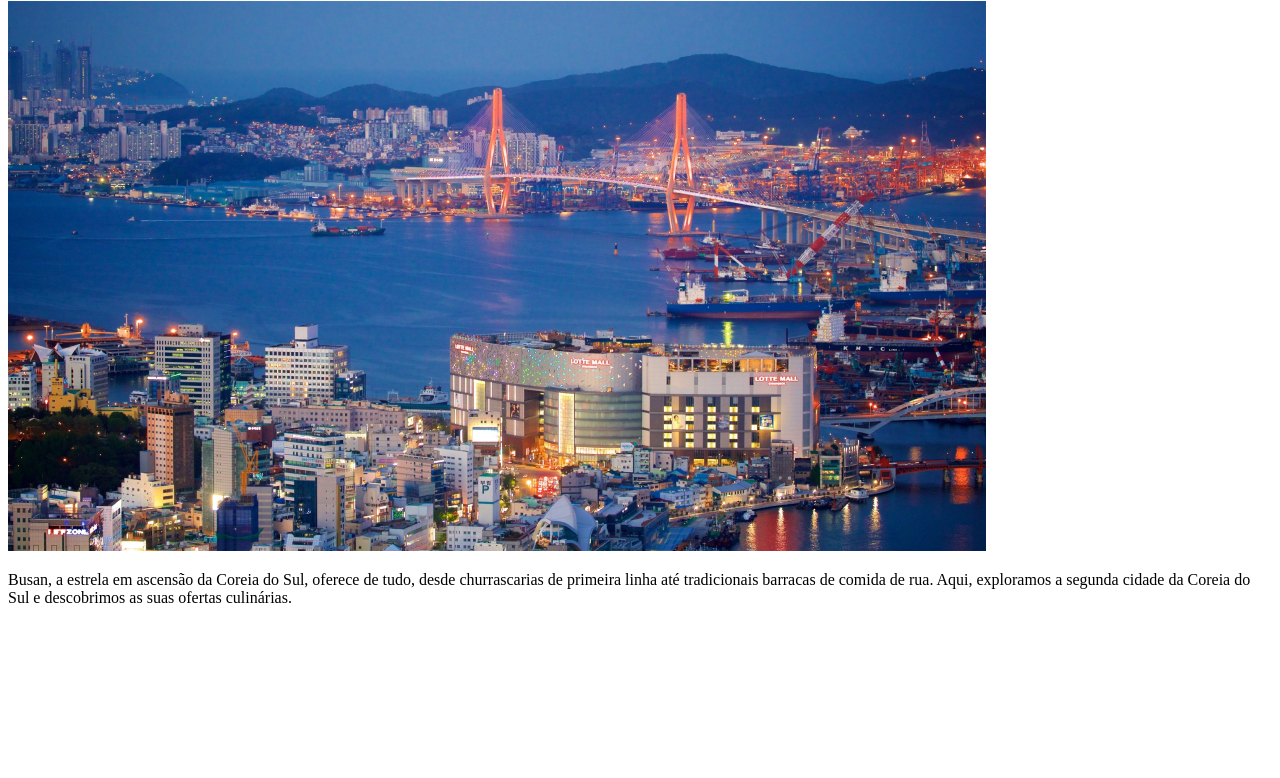
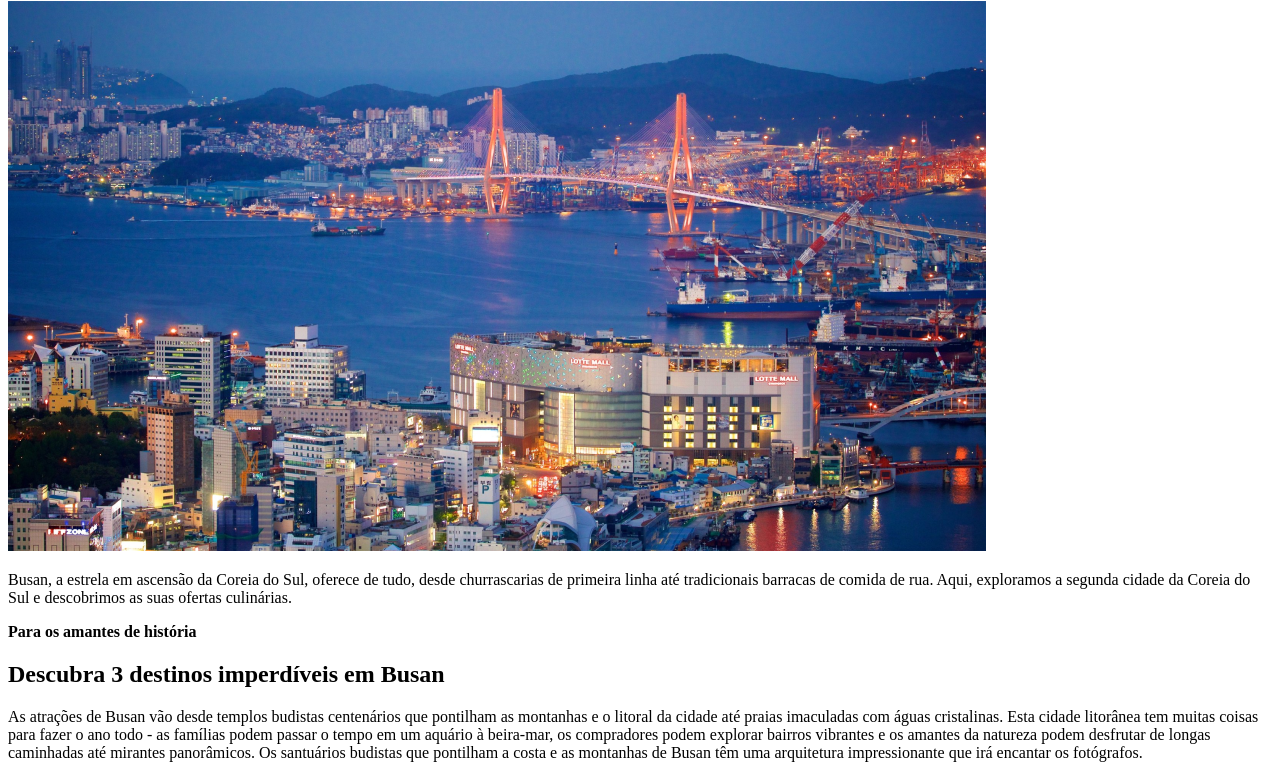
Before and after one commit to eduardaandrade07/locais-turisticos, a plain HTML site: page index.html in a window 1280 px wide. Shown: the part 105-883 px from the top of the page. Before the commit the page ends 800 px from the top, so only its background shows below. Drawn offline with Linux system fonts and the light colour scheme.

Commit message:
Criação da section.amantes-historia

```diff
--- a/index.html
+++ b/index.html
@@ -17,7 +17,16 @@
      </header>
 
      <div class="divider"></div>
-     <main></main>
+     <main>
+        <section class="amantes-historia">
+          <strong>Para os amantes de história</strong>
+          <h2>Descubra 3 destinos imperdíveis em Busan</h2>
+          <p>As atrações de Busan vão desde templos budistas centenários que pontilham as montanhas e o litoral da cidade até praias imaculadas com águas cristalinas. Esta cidade litorânea tem muitas coisas para fazer o ano todo - as famílias podem passar o tempo em um aquário à beira-mar, os compradores podem explorar bairros vibrantes e os amantes da natureza podem desfrutar de longas caminhadas até mirantes panorâmicos. Os santuários budistas que pontilham a costa e as montanhas de Busan têm uma arquitetura impressionante que irá encantar os fotógrafos.</p>
+
+        </section>
+
+
+     </main>
 
 
     </div>
```
